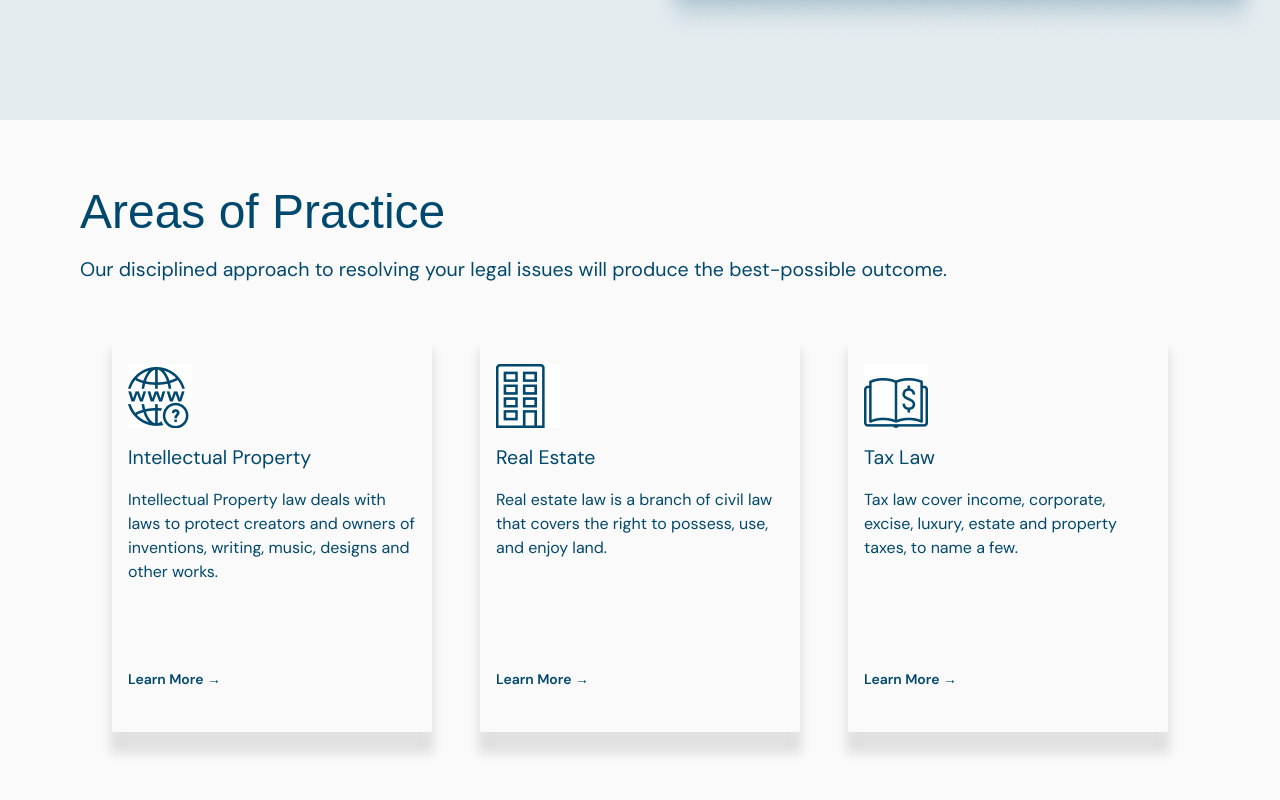
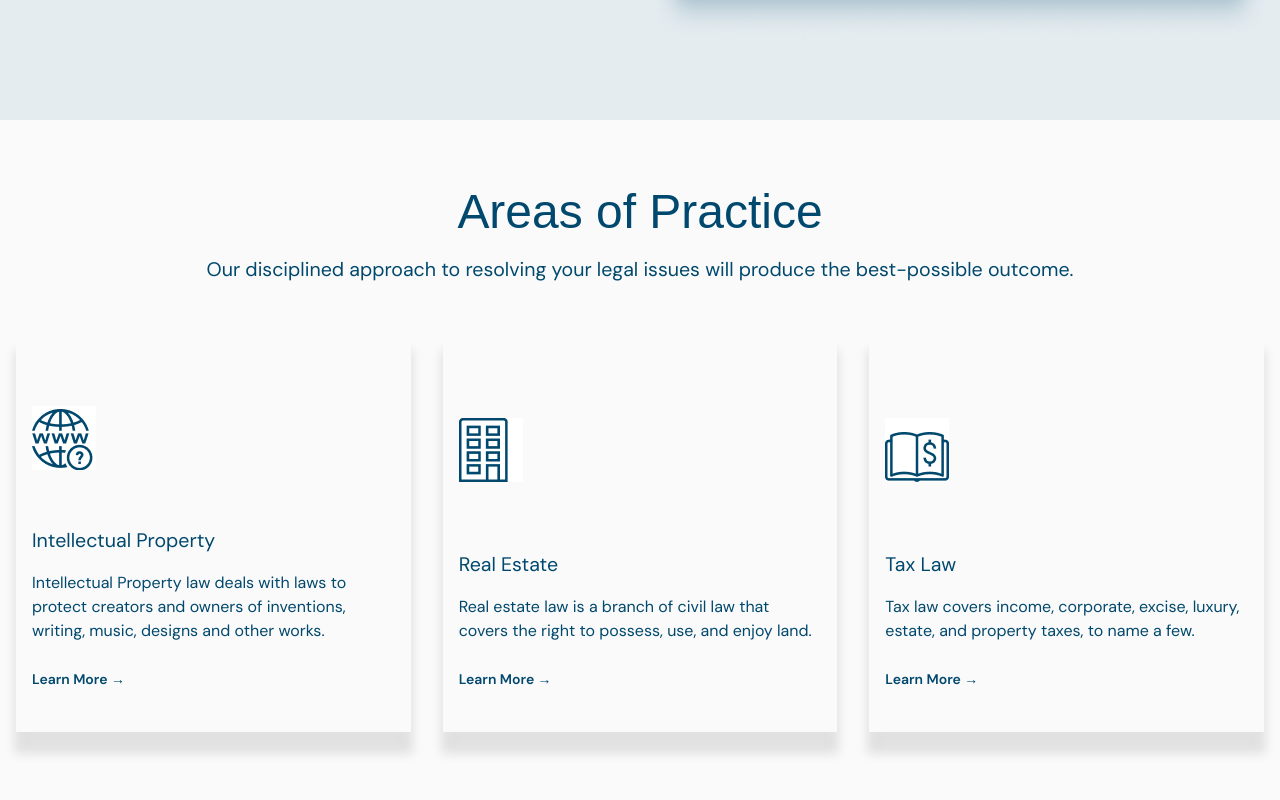
Before and after one commit to ArtemIvanko/McKinley, a React (Create React App) app: page / in a window 1280 px wide. Shown: the part 800-1600 px from the top of the page. Built offline with nearby package versions, Linux system fonts and the light colour scheme; a web font is replaced by a local one.

Commit message:
Fixed styles for Area section. Added container and grid

```diff
--- a/src/components/Areas/Areas.tsx
+++ b/src/components/Areas/Areas.tsx
@@ -7,6 +7,7 @@ import styled from "@/DefaultTheme";
 
 export const Areas = () => (
   <Root>
+    <StyledContainer>
       <Typography variant="h3">Areas of Practice</Typography>
       <Typography variant="body2">
         Our disciplined approach to resolving your legal issues will produce the
@@ -29,36 +30,43 @@ export const Areas = () => (
           icon={TaxIcon}
           title="Tax Law"
           hasButton
-        description="Tax law cover income, corporate, excise, luxury, estate and property taxes, to name a few."
+          description="Tax law covers income, corporate, excise, luxury, estate, and property taxes, to name a few."
         />
       </CardContainer>
+    </StyledContainer>
   </Root>
 );
 
 const Root = styled("div")(({ theme }) => ({
   display: "flex",
+  justifyContent: "center",
+  alignItems: "center",
+  backgroundColor: theme.palette.background.default,
+  padding: "2rem 1rem",
+  [theme.breakpoints.up("lg")]: {
+    padding: "4rem 1rem",
+  },
+}));
+
+const StyledContainer = styled("div")({
+  display: "flex",
   flexDirection: "column",
   alignItems: "center",
   gap: "1rem",
+  maxWidth: "1350px",
+});
+
+const CardContainer = styled("div")(({ theme }) => ({
+  display: "grid",
+  gridTemplateColumns: "1fr",
+  gap: "2rem",
+  marginTop: "2rem",
   width: "100%",
-  padding: "2rem 1rem",
+  justifyItems: "center",
+  [theme.breakpoints.up("md")]: {
+    gridTemplateColumns: "1fr 1fr",
+  },
   [theme.breakpoints.up("lg")]: {
-    padding: "4rem 5rem",
-    alignItems: "flex-start",
+    gridTemplateColumns: "repeat(3, 1fr)", // 3 колонки на десктопе
   },
 }));
-
-const CardContainer = styled("div")(({ theme }) => ({
-  display: "flex",
-  justifyContent: "space-between",
-  alignItems: "center",
-  flexDirection: "column",
-  gap: "3rem",
-  marginTop: "2rem",
-  padding: "0 3rem",
-  width: "100%",
-  [theme.breakpoints.up("lg")]: {
-    padding: "0 2rem",
-    flexDirection: "row",
-  },
-}));
```
Lines whose indentation alone changed are shown as unchanged.
